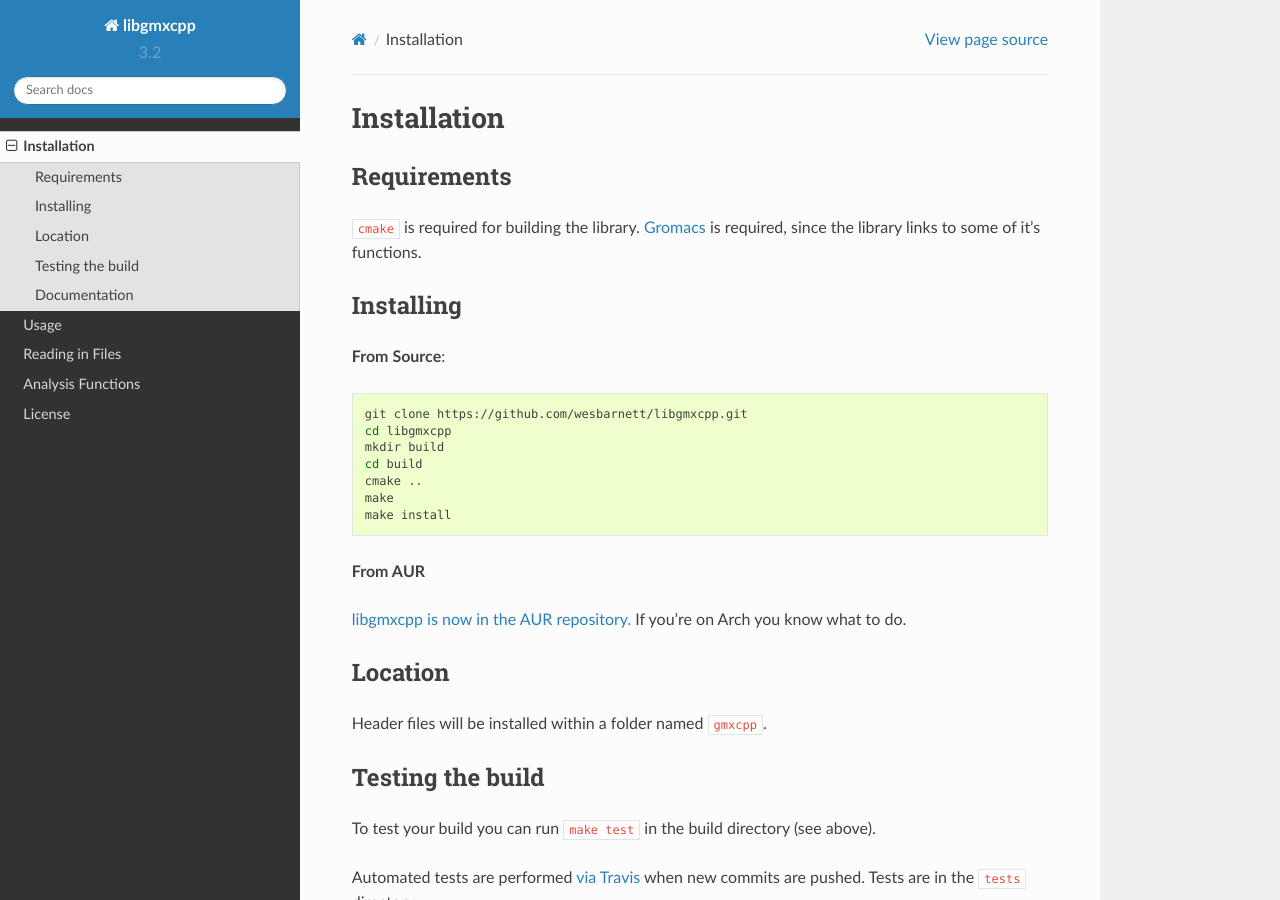
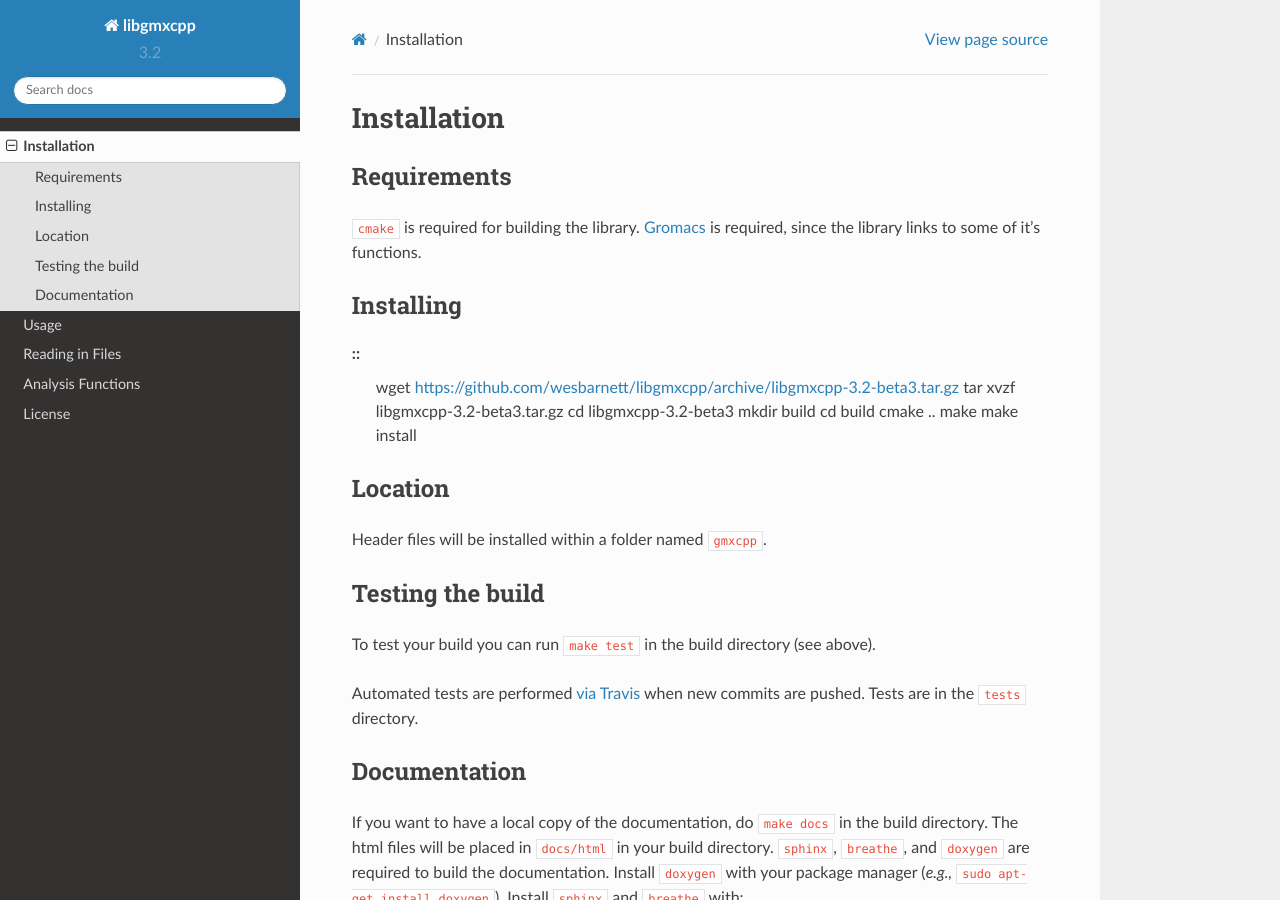
Before and after one commit to wesbarnett/libgmxcpp, a Sphinx documentation site: the page built from docs/installation.rst, in a window 1280 px wide and 900 px high. Built offline with Sphinx 7.4.7 and the Read the Docs theme 2.0.0, drawn with Linux system fonts in a browser that asks for light colours.

Commit message:
update install method to get current tarball

```diff
--- a/docs/installation.rst
+++ b/docs/installation.rst
@@ -12,22 +12,15 @@
 
 Installing
 -----------
-
-**From Source**::
-
-    git clone https://github.com/wesbarnett/libgmxcpp.git
-    cd libgmxcpp
+::
+    wget https://github.com/wesbarnett/libgmxcpp/archive/libgmxcpp-3.2-beta3.tar.gz
+    tar xvzf libgmxcpp-3.2-beta3.tar.gz
+    cd libgmxcpp-3.2-beta3
     mkdir build
     cd build
     cmake ..
     make
     make install
-
-**From AUR**
-
-`libgmxcpp is now in the AUR
-repository. <https://aur.archlinux.org/packages/libgmxcpp/>`_ If you're on Arch
-you know what to do.
 
 Location
 --------
```
